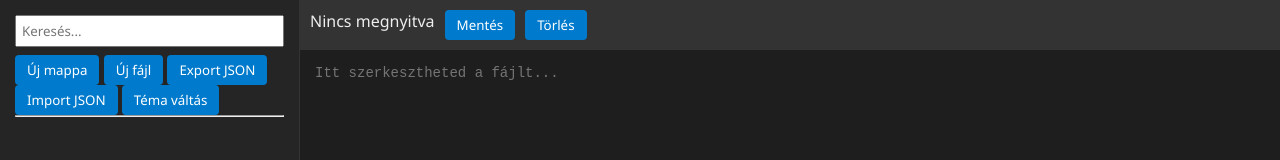
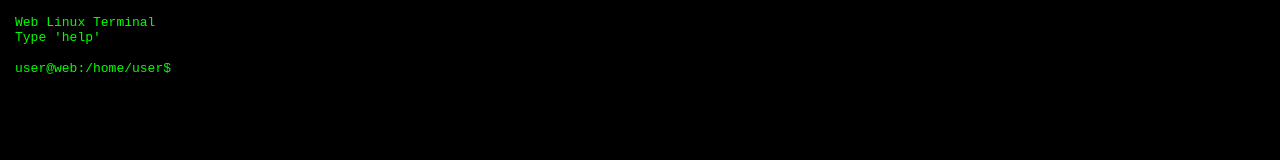
Before and after one commit to morbalintm/fileserver, a plain HTML site: page index.html in a window 1280 px wide. Shown: the top 160 px of the page. Drawn offline with Linux system fonts and the light colour scheme.

Commit message:
Update index.html

```diff
--- a/index.html
+++ b/index.html
@@ -2,221 +2,189 @@
 <html lang="hu">
 <head>
 <meta charset="UTF-8">
-<meta name="viewport" content="width=device-width, initial-scale=1.0">
-<title>Advanced Web File Manager</title>
-
+<title>Web Linux Terminal</title>
 <style>
-* { box-sizing: border-box; margin:0; padding:0; font-family:Segoe UI, sans-serif; }
-
 body {
-    display:flex;
-    height:100vh;
-    background:#1e1e1e;
-    color:#eee;
-    transition:0.3s;
+    background:#000;
+    color:#0f0;
+    font-family:monospace;
+    margin:0;
+    padding:15px;
 }
 
-.light {
-    background:#f4f4f4;
-    color:#222;
+#terminal {
+    white-space:pre-wrap;
 }
 
-.sidebar {
-    width:300px;
-    background:#252526;
-    padding:15px;
-    overflow-y:auto;
-    border-right:1px solid #333;
-}
-
-.light .sidebar { background:#fff; }
-
-.editor {
-    flex:1;
-    display:flex;
-    flex-direction:column;
-}
-
-.toolbar {
-    padding:10px;
-    background:#333;
-    display:flex;
-    gap:10px;
-}
-
-.light .toolbar { background:#ddd; }
-
-button {
-    padding:6px 12px;
+input {
+    background:transparent;
     border:none;
-    background:#007acc;
-    color:white;
-    cursor:pointer;
-    border-radius:4px;
-}
-
-button:hover { opacity:0.8; }
-
-input {
-    padding:5px;
-    width:100%;
-    margin-bottom:8px;
-}
-
-.file {
-    padding:6px;
-    cursor:pointer;
-    border-radius:4px;
-}
-
-.file:hover {
-    background:#007acc;
-}
-
-textarea {
-    flex:1;
-    resize:none;
-    padding:15px;
-    border:none;
+    color:#0f0;
+    font-family:monospace;
     outline:none;
-    font-family:monospace;
-    font-size:14px;
-    background:#1e1e1e;
-    color:#eee;
-}
-
-.light textarea {
-    background:#fff;
-    color:#000;
-}
-
-.folder {
-    font-weight:bold;
-    margin-top:8px;
+    width:80%;
 }
 </style>
 </head>
-
 <body>
 
-<div class="sidebar">
-    <input type="text" id="search" placeholder="Keresés...">
-    <button onclick="newFolder()">Új mappa</button>
-    <button onclick="newFile()">Új fájl</button>
-    <button onclick="exportFiles()">Export JSON</button>
-    <button onclick="importFiles()">Import JSON</button>
-    <button onclick="toggleTheme()">Téma váltás</button>
-    <hr>
-    <div id="fileTree"></div>
-</div>
-
-<div class="editor">
-    <div class="toolbar">
-        <span id="currentFile">Nincs megnyitva</span>
-        <button onclick="saveFile()">Mentés</button>
-        <button onclick="deleteFile()">Törlés</button>
-    </div>
-    <textarea id="editor" placeholder="Itt szerkesztheted a fájlt..."></textarea>
-</div>
+<div id="terminal"></div>
 
 <script>
+let fileSystem = JSON.parse(localStorage.getItem("vfs")) || {
+    home: {
+        user: {
+            "readme.txt": "Üdv a Web Linux Terminalben!"
+        }
+    }
+};
 
-let fileSystem = JSON.parse(localStorage.getItem("fileSystem")) || {};
-let currentPath = null;
+let currentPath = ["home","user"];
+let history = [];
+let historyIndex = -1;
 
-function saveStorage() {
-    localStorage.setItem("fileSystem", JSON.stringify(fileSystem));
+const terminal = document.getElementById("terminal");
+
+function saveFS(){
+    localStorage.setItem("vfs", JSON.stringify(fileSystem));
 }
 
-function renderTree(filter="") {
-    const tree = document.getElementById("fileTree");
-    tree.innerHTML = "";
-    Object.keys(fileSystem).forEach(name=>{
-        if(name.toLowerCase().includes(filter.toLowerCase())){
-            const div = document.createElement("div");
-            div.className = "file";
-            div.textContent = name;
-            div.onclick = ()=>openFile(name);
-            div.draggable = true;
-            div.ondragstart = e=>e.dataTransfer.setData("text", name);
-            tree.appendChild(div);
+function getCurrentDir(){
+    let dir = fileSystem;
+    currentPath.forEach(p => dir = dir[p]);
+    return dir;
+}
+
+function renderPrompt(){
+    terminal.innerHTML += `\nuser@web:/${currentPath.join("/")}$ `;
+    const input = document.createElement("input");
+    terminal.appendChild(input);
+    input.focus();
+
+    input.addEventListener("keydown", e=>{
+        if(e.key==="Enter"){
+            const cmd = input.value;
+            history.push(cmd);
+            historyIndex = history.length;
+            terminal.innerHTML += cmd;
+            input.remove();
+            execute(cmd);
+            renderPrompt();
+        }
+
+        if(e.key==="ArrowUp"){
+            if(historyIndex>0){
+                historyIndex--;
+                input.value = history[historyIndex];
+            }
+        }
+
+        if(e.key==="ArrowDown"){
+            if(historyIndex<history.length-1){
+                historyIndex++;
+                input.value = history[historyIndex];
+            }
+        }
+
+        if(e.key==="Tab"){
+            e.preventDefault();
+            autocomplete(input);
         }
     });
+
+    window.scrollTo(0,document.body.scrollHeight);
 }
 
-function newFile() {
-    const name = prompt("Fájlnév:");
-    if(!name) return;
-    fileSystem[name] = "";
-    saveStorage();
-    renderTree();
-}
+function execute(command){
+    const [cmd,...args] = command.split(" ");
 
-function newFolder() {
-    alert("Ez a verzió mappa-szimuláció nélküli flat rendszer.");
-}
+    switch(cmd){
 
-function openFile(name) {
-    currentPath = name;
-    document.getElementById("editor").value = fileSystem[name];
-    document.getElementById("currentFile").textContent = name;
-}
+        case "ls":
+            const dir = getCurrentDir();
+            terminal.innerHTML += "\n" + Object.keys(dir).join("  ");
+            break;
 
-function saveFile() {
-    if(!currentPath) return;
-    fileSystem[currentPath] = document.getElementById("editor").value;
-    saveStorage();
-    alert("Mentve!");
-}
+        case "pwd":
+            terminal.innerHTML += "\n/" + currentPath.join("/");
+            break;
 
-function deleteFile() {
-    if(!currentPath) return;
-    if(confirm("Biztos törlöd?")){
-        delete fileSystem[currentPath];
-        currentPath=null;
-        document.getElementById("editor").value="";
-        document.getElementById("currentFile").textContent="Nincs megnyitva";
-        saveStorage();
-        renderTree();
+        case "cd":
+            changeDir(args[0]);
+            break;
+
+        case "mkdir":
+            getCurrentDir()[args[0]] = {};
+            saveFS();
+            break;
+
+        case "touch":
+            getCurrentDir()[args[0]] = "";
+            saveFS();
+            break;
+
+        case "rm":
+            delete getCurrentDir()[args[0]];
+            saveFS();
+            break;
+
+        case "cat":
+            terminal.innerHTML += "\n" + getCurrentDir()[args[0]];
+            break;
+
+        case "clear":
+            terminal.innerHTML="";
+            break;
+
+        case "help":
+            terminal.innerHTML += `
+
+ls
+cd <dir>
+pwd
+mkdir <name>
+touch <name>
+rm <name>
+cat <file>
+clear
+help
+`;
+            break;
+
+        default:
+            if(cmd.trim()!=="")
+                terminal.innerHTML += "\nCommand not found";
     }
 }
 
-function exportFiles() {
-    const data = JSON.stringify(fileSystem);
-    const blob = new Blob([data], {type:"application/json"});
-    const a = document.createElement("a");
-    a.href = URL.createObjectURL(blob);
-    a.download = "files.json";
-    a.click();
+function changeDir(target){
+    if(target===".."){
+        if(currentPath.length>0) currentPath.pop();
+        return;
+    }
+
+    const dir = getCurrentDir();
+    if(dir[target] && typeof dir[target]==="object"){
+        currentPath.push(target);
+    } else {
+        terminal.innerHTML += "\nNo such directory";
+    }
 }
 
-function importFiles() {
-    const input = document.createElement("input");
-    input.type="file";
-    input.accept=".json";
-    input.onchange = e=>{
-        const file = e.target.files[0];
-        const reader = new FileReader();
-        reader.onload = ()=>{
-            fileSystem = JSON.parse(reader.result);
-            saveStorage();
-            renderTree();
-        };
-        reader.readAsText(file);
-    };
-    input.click();
+function autocomplete(input){
+    const value = input.value.split(" ");
+    if(value.length<2) return;
+    const partial = value[1];
+    const dir = getCurrentDir();
+    const match = Object.keys(dir).find(name=>name.startsWith(partial));
+    if(match){
+        value[1] = match;
+        input.value = value.join(" ");
+    }
 }
 
-function toggleTheme() {
-    document.body.classList.toggle("light");
-}
-
-document.getElementById("search").addEventListener("input", e=>{
-    renderTree(e.target.value);
-});
-
-renderTree();
-
+terminal.innerHTML="Web Linux Terminal\nType 'help'\n";
+renderPrompt();
 </script>
 
 </body>
```
